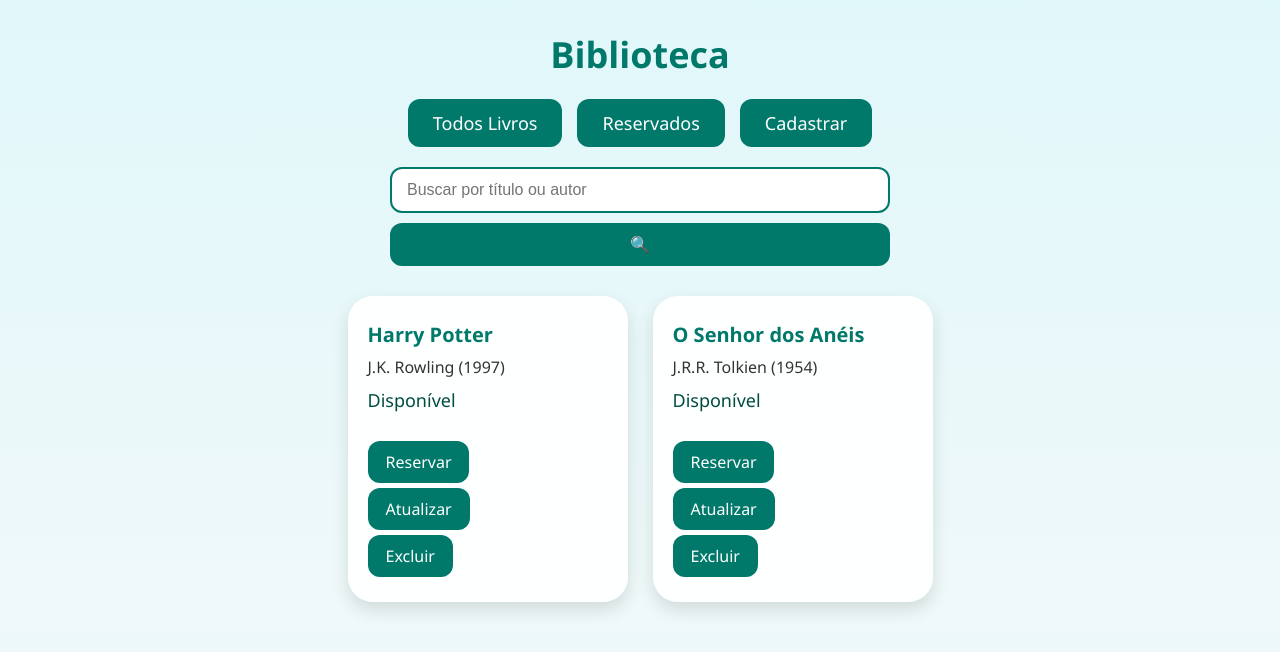
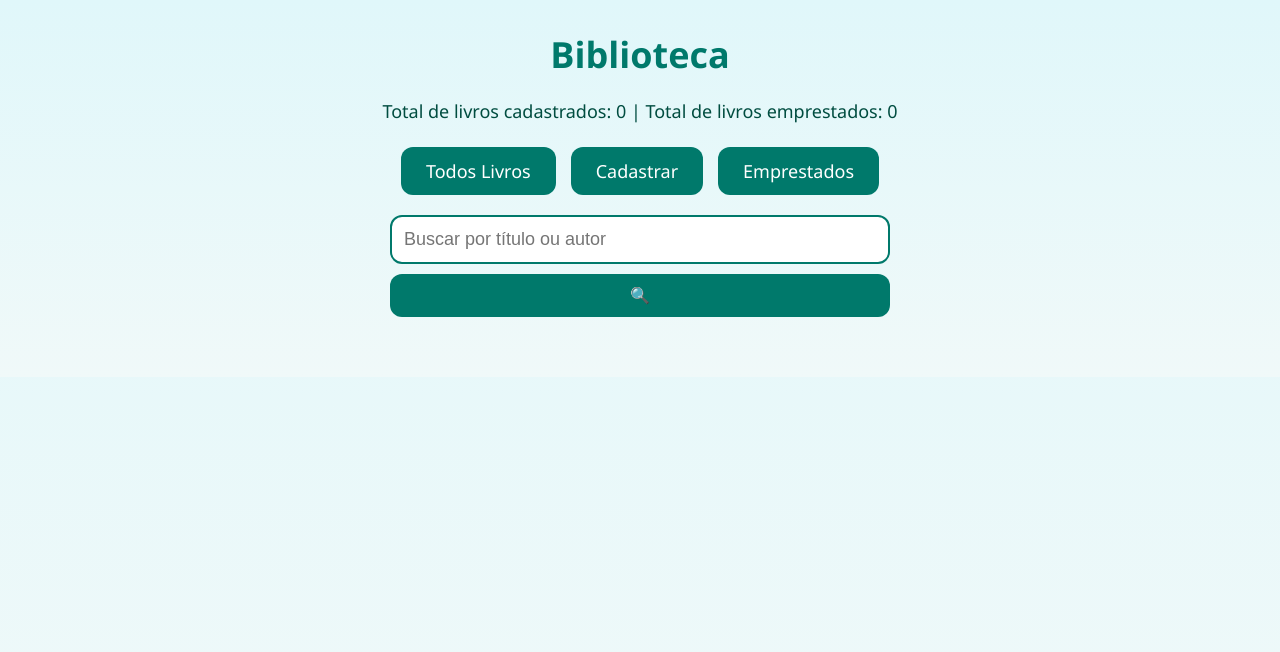
Before and after one commit to julio-aurelio/biblioteca, a Flask app: page / in a window 1280 px wide. Shown: the top 652 px of the page. Run offline with Flask 3, Linux system fonts and the light colour scheme; data that the repository does not hold is empty.

Commit message:
Refatorar sistema de gerenciamento de livros para utilizar Supabase, removendo dependência de arquivo JSON e implementando novas funcionalidades de reserva e empréstimo.

```diff
--- a/app.py
+++ b/app.py
@@ -1,177 +1,242 @@
 from flask import Flask, render_template, request, redirect, url_for, flash, jsonify
-import json
-import os
+from supabase import create_client
+from datetime import datetime
 
 app = Flask(__name__)
-app.secret_key = "sua_chave_secreta_aqui"
-ARQUIVO = "biblioteca.json"
+app.secret_key = "sua_chave_secreta"
 
-# Funções de leitura e escrita
-def carregar_livros():
-    if os.path.exists(ARQUIVO):
-        with open(ARQUIVO, "r", encoding="utf-8") as f:
-            return json.load(f)
-    return []
+SUPABASE_URL = "https://wgmuhgcxqfyidmuftqxb.supabase.co"
+SUPABASE_KEY = "eyJhbGciOiJIUzI1NiIsInR5cCI6IkpXVCJ9.eyJpc3MiOiJzdXBhYmFzZSIsInJlZiI6IndnbXVoZ2N4cWZ5aWRtdWZ0cXhiIiwicm9sZSI6ImFub24iLCJpYXQiOjE3NzE5NDY1NjYsImV4cCI6MjA4NzUyMjU2Nn0.CUO3ZofxgNy1Q932Q0-poGab8JdVc1Nh-DUSLvz0RNM"
+supabase = create_client(SUPABASE_URL, SUPABASE_KEY)
 
-def salvar_livros(livros):
-    with open(ARQUIVO, "w", encoding="utf-8") as f:
-        json.dump(livros, f, indent=4, ensure_ascii=False)
+# ----------------------------
+# FUNÇÃO AUXILIAR
+# ----------------------------
+def calcular_disponibilidade(livro_id, total_copias):
+    emprestimos = supabase.table("emprestimos")\
+        .select("id")\
+        .eq("livro_id", livro_id)\
+        .execute().data
+    return total_copias - len(emprestimos)
 
-# Verifica se o livro já existe (titulo + autor)
-def livro_existe(titulo, autor, excluir_id=None):
-    livros = carregar_livros()
-    for i, l in enumerate(livros):
-        if i == excluir_id:
-            continue
-        if l["titulo"].lower() == titulo.lower() and l["autor"].lower() == autor.lower():
-            return True
-    return False
+# ----------------------------
+# FUNÇÃO PARA TOTAIS
+# ----------------------------
+def calcular_totais():
+    livros = supabase.table("livros").select("*").execute().data
+    total_copias = sum(l["total_copias"] for l in livros)
 
-# Página inicial - lista todos os livros
+    emprestimos = supabase.table("emprestimos").select("*").execute().data
+    total_emprestados = len(emprestimos)  # cada registro de empréstimo = 1 livro emprestado
+
+    reservas = supabase.table("reservas").select("*").execute().data
+    total_reservados = len(reservas)  # cada registro de reserva = 1 livro reservado
+
+    return total_copias, total_emprestados, total_reservados
+
+
 @app.route("/")
 def index():
-    livros = carregar_livros()
-    return render_template("index.html", livros=livros)
+    livros = supabase.table("livros").select("*").order("id").execute().data
+    for livro in livros:
+        livro["disponiveis"] = calcular_disponibilidade(livro["id"], livro["total_copias"])
 
-# Lista apenas livros reservados
-@app.route("/reservados")
-def reservados():
-    livros = [l for l in carregar_livros() if not l["disponivel"]]
-    return render_template("reservados.html", livros=livros)
+    total_copias, total_emprestados, total_reservados = calcular_totais()
 
-# Cadastrar livro
+    return render_template(
+        "index.html",
+        livros=livros,
+        total_copias=total_copias,
+        total_emprestados=total_emprestados,
+        total_reservados=total_reservados
+    )
+
+# ----------------------------
+# CADASTRAR LIVRO
+# ----------------------------
 @app.route("/cadastrar", methods=["GET", "POST"])
 def cadastrar():
     if request.method == "POST":
         titulo = request.form["titulo"]
         autor = request.form["autor"]
-        ano = request.form["ano"]
+        ano = int(request.form["ano"])
+        total = int(request.form["total_copias"])
 
-        if livro_existe(titulo, autor):
-            flash("❌ Livro já cadastrado!", "erro")  # categoria "erro"
+        if total < 1:
+            flash("O livro precisa ter pelo menos 1 cópia.", "erro")
             return redirect(url_for("cadastrar"))
 
-        livro = {
+        supabase.table("livros").insert({
             "titulo": titulo,
             "autor": autor,
             "ano": ano,
-            "disponivel": True,
-            "aluno": None,
-            "turma": None
-        }
-        livros = carregar_livros()
-        livros.append(livro)
-        salvar_livros(livros)
+            "total_copias": total
+        }).execute()
+
+        flash(f"Livro '{titulo}' cadastrado com sucesso!", "sucesso")
         return redirect(url_for("index"))
 
     return render_template("cadastrar.html")
 
-# Atualizar livro
-@app.route("/atualizar/<int:id>", methods=["GET", "POST"])
-def atualizar(id):
-    livros = carregar_livros()
-    if id < 0 or id >= len(livros):
-        return "Livro não encontrado", 404
-    livro = livros[id]
-
-    if request.method == "POST":
-        titulo = request.form["titulo"]
-        autor = request.form["autor"]
-        ano = request.form["ano"]
-
-        if livro_existe(titulo, autor, excluir_id=id):
-            return "Outro livro com mesmo título e autor já existe!", 400
-
-        livro["titulo"] = titulo
-        livro["autor"] = autor
-        livro["ano"] = ano
-        salvar_livros(livros)
-        return redirect(url_for("index"))
-
-    return render_template("atualizar.html", livro=livro, id=id)
-
-# Reservar livro
-@app.route("/reservar/<int:id>", methods=["GET", "POST"])
-def reservar(id):
-    livros = carregar_livros()
-    if id < 0 or id >= len(livros):
-        return "Livro não encontrado", 404
-    livro = livros[id]
-
+# ----------------------------
+# RESERVAR / EMPRESTAR
+# ----------------------------
+@app.route("/reservar/<int:livro_id>", methods=["GET", "POST"])
+def reservar(livro_id):
     turmas = ["6ºA","6ºB","6ºC","6ºD","6ºE","7ºA","7ºB","7ºC","7ºD",
               "8ºA","8ºB","8ºC","9ºA","9ºB","9ºC","9ºD"]
 
+    livro = supabase.table("livros").select("*").eq("id", livro_id).single().execute().data
+    if not livro:
+        return "Livro não encontrado", 404
+
     if request.method == "POST":
-        if not livro["disponivel"]:
-            return "Livro já reservado!", 400
         aluno = request.form["aluno"]
         turma_index = int(request.form["turma"]) - 1
-        livro["disponivel"] = False
-        livro["aluno"] = aluno
-        livro["turma"] = turmas[turma_index]
-        salvar_livros(livros)
+        turma = turmas[turma_index]
+
+        disponiveis = calcular_disponibilidade(livro_id, livro["total_copias"])
+
+        if disponiveis > 0:
+            supabase.table("emprestimos").insert({
+                "livro_id": livro_id,
+                "aluno": aluno,
+                "turma": turma,
+                "data_emprestimo": datetime.now().strftime("%Y-%m-%d %H:%M:%S")
+            }).execute()
+            flash(f"Livro '{livro['titulo']}' emprestado com sucesso!", "sucesso")
+        else:
+            supabase.table("reservas").insert({
+                "livro_id": livro_id,
+                "aluno": aluno,
+                "turma": turma,
+                "data_reserva": datetime.now().strftime("%Y-%m-%d %H:%M:%S")
+            }).execute()
+            flash(f"Não há cópias disponíveis. '{livro['titulo']}' foi reservado!", "erro")
+
         return redirect(url_for("index"))
 
-    return render_template("reservar.html", livro=livro, turmas=turmas, id=id)
+    return render_template("reservar.html", livro=livro, turmas=turmas)
 
-# Liberar livro
-@app.route("/liberar/<int:id>", methods=["GET","POST"])
-def liberar(id):
-    livros = carregar_livros()
-    if id < 0 or id >= len(livros):
-        return "Livro não encontrado", 404
-    livro = livros[id]
+# ----------------------------
+# LIBERAR / DEVOLVER
+# ----------------------------
+@app.route("/liberar/<int:emprestimo_id>", methods=["POST"])
+def liberar(emprestimo_id):
+    emprestimo = supabase.table("emprestimos").select("*").eq("id", emprestimo_id).single().execute().data
+    if not emprestimo:
+        return redirect(url_for("index"))
+
+    livro_id = emprestimo["livro_id"]
+    supabase.table("emprestimos").delete().eq("id", emprestimo_id).execute()
+
+    reservas = supabase.table("reservas").select("*").eq("livro_id", livro_id).order("data_reserva").limit(1).execute().data
+    if reservas:
+        primeira = reservas[0]
+        supabase.table("emprestimos").insert({
+            "livro_id": livro_id,
+            "aluno": primeira["aluno"],
+            "turma": primeira["turma"],
+            "data_emprestimo": datetime.now().strftime("%Y-%m-%d %H:%M:%S")
+        }).execute()
+        supabase.table("reservas").delete().eq("id", primeira["id"]).execute()
+
+    return redirect(url_for("index"))
+
+# ----------------------------
+# EXCLUIR LIVRO
+# ----------------------------
+@app.route("/excluir/<int:livro_id>", methods=["POST"])
+def excluir(livro_id):
+    supabase.table("livros").delete().eq("id", livro_id).execute()
+    flash("Livro excluído com sucesso!", "sucesso")
+    return redirect(url_for("index"))
+
+# ----------------------------
+# ATUALIZAR LIVRO
+# ----------------------------
+@app.route("/atualizar/<int:livro_id>", methods=["GET", "POST"])
+def atualizar(livro_id):
+    livro = supabase.table("livros").select("*").eq("id", livro_id).single().execute().data
+    if not livro:
+        return redirect(url_for("index"))
 
     if request.method == "POST":
-        livro["disponivel"] = True
-        livro["aluno"] = None
-        livro["turma"] = None
-        salvar_livros(livros)
+        supabase.table("livros").update({
+            "titulo": request.form["titulo"],
+            "autor": request.form["autor"],
+            "ano": int(request.form["ano"]),
+            "total_copias": int(request.form["total_copias"])
+        }).eq("id", livro_id).execute()
+
+        flash(f"Livro '{livro['titulo']}' atualizado com sucesso!", "sucesso")
         return redirect(url_for("index"))
 
-    return render_template("liberar.html", livro=livro, id=id)
+    return render_template("atualizar.html", livro=livro)
 
-# Excluir livro
-@app.route("/excluir/<int:id>")
-def excluir(id):
-    livros = carregar_livros()
-    if id < 0 or id >= len(livros):
-        return "Livro não encontrado", 404
-    livros.pop(id)
-    salvar_livros(livros)
-    return redirect(url_for("index"))
+# ----------------------------
+# BUSCAR / AUTOCOMPLETE
+# ----------------------------
+@app.route("/buscar")
+def buscar():
+    termo = request.args.get("q", "")
 
+    livros = supabase.table("livros").select("*")\
+        .or_(f"titulo.ilike.%{termo}%,autor.ilike.%{termo}%")\
+        .execute().data
 
-# Buscar livros
-@app.route("/buscar", methods=["GET"])
-def buscar():
-    termo = request.args.get("q", "").lower()  # pega o termo da query string
-    livros = carregar_livros()
+    for livro in livros:
+        livro["disponiveis"] = calcular_disponibilidade(livro["id"], livro["total_copias"])
 
-    if termo:
-        # filtra livros por título ou autor
-        livros_filtrados = [
-            l for l in livros
-            if termo in l["titulo"].lower() or termo in l["autor"].lower()
-        ]
-    else:
-        livros_filtrados = livros
+    total_livros, total_reservas = calcular_totais()
 
-    return render_template("index.html", livros=livros_filtrados, termo=termo)
+    return render_template(
+        "index.html",
+        livros=livros,
+        termo=termo,
+        total_livros=total_livros,
+        total_reservas=total_reservas
+    )
 
-@app.route("/autocomplete", methods=["GET"])
+@app.route("/autocomplete")
 def autocomplete():
-    termo = request.args.get("q", "").lower()
-    livros = carregar_livros()
-    resultados = []
+    termo = request.args.get("q", "")
+    if not termo:
+        return jsonify([])
 
-    if termo:
-        for l in livros:
-            if termo in l["titulo"].lower() or termo in l["autor"].lower():
-                resultados.append(l["titulo"])  # só títulos por enquanto
-                if len(resultados) >= 5:  # limitar a 5 sugestões
-                    break
+    livros = supabase.table("livros").select("titulo").ilike("titulo", f"%{termo}%").limit(10).execute().data
+    sugestoes = [l["titulo"] for l in livros]
+    return jsonify(sugestoes)
 
-    return jsonify(resultados)
+# ----------------------------
+# LISTAR EMPRESTIMOS E RESERVAS
+# ----------------------------
+@app.route("/reservados")
+def reservados():
+    # Pega todos os livros
+    livros = supabase.table("livros").select("*").execute().data
+
+    # Calcula total de livros (somando todas as cópias)
+    total_livros = sum(l["total_copias"] for l in livros)
+
+    # Pega todos os emprestimos
+    emprestimos = supabase.table("emprestimos").select("*, livros(*)").execute().data
+
+    # Total de livros emprestados
+    total_emprestados = len(emprestimos)
+
+    return render_template(
+        "reservados.html",
+        emprestimos=emprestimos,
+        total_livros=total_livros,
+        total_emprestados=total_emprestados
+    )
+
+@app.route("/reservas")
+def reservas():
+    reservas = supabase.table("reservas").select("*, livros(*)").order("data_reserva").execute().data
+    total_reservas = len(reservas)
+    return render_template("reservas.html", reservas=reservas, total_reservas=total_reservas)
+
 if __name__ == "__main__":
     app.run(debug=True)
--- a/static/style.css
+++ b/static/style.css
@@ -228,6 +228,15 @@ form {
     margin: auto;
 }
 
+input[type="number"],
+select {
+    font-size: 18px;
+    padding: 12px;
+    border: 2px solid #00796b;
+    border-radius: 12px;
+    width: 100%;
+}
+
 input[type="text"],
 select {
     font-size: 18px;
@@ -236,7 +245,6 @@ select {
     border-radius: 12px;
     width: 100%;
 }
-
 input[type="submit"] {
     background: #00796b;
     color: white;
--- a/templates/atualizar.html
+++ b/templates/atualizar.html
@@ -7,12 +7,16 @@
 <body>
 <div class="container">
     <h1>Atualizar Livro</h1>
+
     <form method="post">
         <input type="text" name="titulo" value="{{ livro.titulo }}" required>
         <input type="text" name="autor" value="{{ livro.autor }}" required>
-        <input type="text" name="ano" value="{{ livro.ano }}" required>
+        <input type="number" name="ano" value="{{ livro.ano }}" required>
+        <input type="number" name="total_copias" value="{{ livro.total_copias }}" min="1" required>
+
         <input type="submit" value="Atualizar">
     </form>
+
     <a class="btn" href="{{ url_for('index') }}">Voltar</a>
 </div>
 </body>
--- a/templates/index.html
+++ b/templates/index.html
@@ -1,27 +1,39 @@
 <!DOCTYPE html>
 <html>
-
 <head>
     <title>Biblioteca</title>
     <link rel="stylesheet" href="{{ url_for('static', filename='style.css') }}">
 </head>
+<body>
 
-<body>
+{% with messages = get_flashed_messages(with_categories=true) %}
+{% if messages %}
+<div id="flash-container">
+    {% for category, message in messages %}
+    <div class="flash {{ category }}">{{ message }}</div>
+    {% endfor %}
+</div>
+{% endif %}
+{% endwith %}
+
 <div class="container">
     <h1>Biblioteca</h1>
+    <p style="text-align:center;">
+    Total de livros cadastrados: {{ total_copias }} |
+    Total de livros emprestados: {{ total_emprestados }}
+</p>
+    <br>
     <nav>
         <a href="{{ url_for('index') }}">Todos Livros</a>
-            <a href="{{ url_for('reservados') }}">Reservados</a>
         <a href="{{ url_for('cadastrar') }}">Cadastrar</a>
+        <a href="{{ url_for('reservados') }}">Emprestados</a>
     </nav>
-        <form id="search-form" method="get" action="{{ url_for('buscar') }}"
-            style="position: relative; text-align:center; margin-top: 15px;">
-            <input type="text" name="q" id="search-input" placeholder="Buscar por título ou autor" autocomplete="off"
-                value="{{ termo|default('') }}">
+
+    <form method="get" action="{{ url_for('buscar') }}" id="search-form">
+        <input type="text" name="q" placeholder="Buscar por título ou autor" value="{{ termo|default('') }}">
         <input type="submit" value="🔍">
-            <ul id="suggestions"
-                style="list-style:none; margin:0; padding:0; position:absolute; top:38px; left:0; width:300px; background:white; border:1px solid #00796b; display:none; max-height:150px; overflow-y:auto; z-index:1000;">
-            </ul>
+
+        <ul id="suggestions"></ul>
     </form>
 
     <ul>
@@ -29,62 +41,50 @@
         <li>
             <h3>{{ livro.titulo }}</h3>
             <p>{{ livro.autor }} ({{ livro.ano }})</p>
-                {% if livro.disponivel %}
-                <span>Disponível</span>
-                <br>
-                <a class="btn" href="{{ url_for('reservar', id=loop.index0) }}">Reservar</a>
+
+            {% if livro.disponiveis > 0 %}
+            <span>Disponível ({{ livro.disponiveis }} cópias)</span><br>
+            <a class="btn" href="{{ url_for('reservar', livro_id=livro.id) }}">Emprestar</a>
             {% else %}
-                <span class="reservado">Reservado por {{ livro.aluno }} ({{ livro.turma }})</span>
-                <br>
-                <a class="btn" href="{{ url_for('liberar', id=loop.index0) }}">Liberar</a>
+            <span class="reservado">Sem cópias disponíveis</span><br>
+            <a class="btn" href="{{ url_for('reservar', livro_id=livro.id) }}">Reservar</a>
             {% endif %}
-                <a class="btn" href="{{ url_for('atualizar', id=loop.index0) }}">Atualizar</a>
-                <a class="btn" href="{{ url_for('excluir', id=loop.index0) }}">Excluir</a>
+
+            <a class="btn" href="{{ url_for('atualizar', livro_id=livro.id) }}">Atualizar</a>
+            <a href="#" class="btn" onclick="excluirLivro({{ livro.id }})">Excluir</a>
         </li>
     {% endfor %}
     </ul>
-    </div>
+
 
     <script>
-const input = document.getElementById('search-input');
+    const input = document.querySelector('input[name="q"]');
     const suggestions = document.getElementById('suggestions');
-
     input.addEventListener('input', async () => {
-    const query = input.value.trim();
-    if (!query) {
-        suggestions.style.display = 'none';
-        return;
-    }
-
-    const response = await fetch(`/autocomplete?q=${encodeURIComponent(query)}`);
-    const data = await response.json();
-
-    suggestions.innerHTML = '';
-    if (data.length > 0) {
+        const termo = input.value;
+        if (!termo) { suggestions.style.display='none'; suggestions.innerHTML=''; return; }
+        const res = await fetch(`/autocomplete?q=${termo}`);
+        const data = await res.json();
+        suggestions.innerHTML='';
+        if (data.length>0){
             data.forEach(item => {
                 const li = document.createElement('li');
                 li.textContent = item;
-            li.style.padding = '8px';
-            li.style.cursor = 'pointer';
-            li.addEventListener('click', () => {
-                input.value = item;
-                suggestions.style.display = 'none';
-            });
+                li.onclick = ()=>{ input.value=item; suggestions.style.display='none'; };
                 suggestions.appendChild(li);
             });
-        suggestions.style.display = 'block';
-    } else {
-        suggestions.style.display = 'none';
-    }
+            suggestions.style.display='block';
+        } else { suggestions.style.display='none'; }
     });
 
-// Fecha sugestões se clicar fora
-document.addEventListener('click', (e) => {
-    if (!input.contains(e.target) && !suggestions.contains(e.target)) {
-        suggestions.style.display = 'none';
+    function excluirLivro(livroId){
+        if(confirm('Tem certeza que deseja excluir este livro?')){
+            fetch('/excluir/' + livroId, { method:'POST' })
+            .then(()=>location.reload());
         }
-});
+    }
     </script>
+
+</div>
 </body>
-
 </html>
```
Also changed, not shown: biblioteca.json (deleted, +0 -18 lines), templates/cadastrar.html (+2 -21 lines), templates/liberar.html (deleted, +0 -17 lines), templates/listar.html (deleted, +0 -26 lines), templates/reservados.html (+39 -48 lines), templates/reservar.html (+6 -9 lines), 1 other file. Lines whose indentation alone changed are shown as unchanged.
